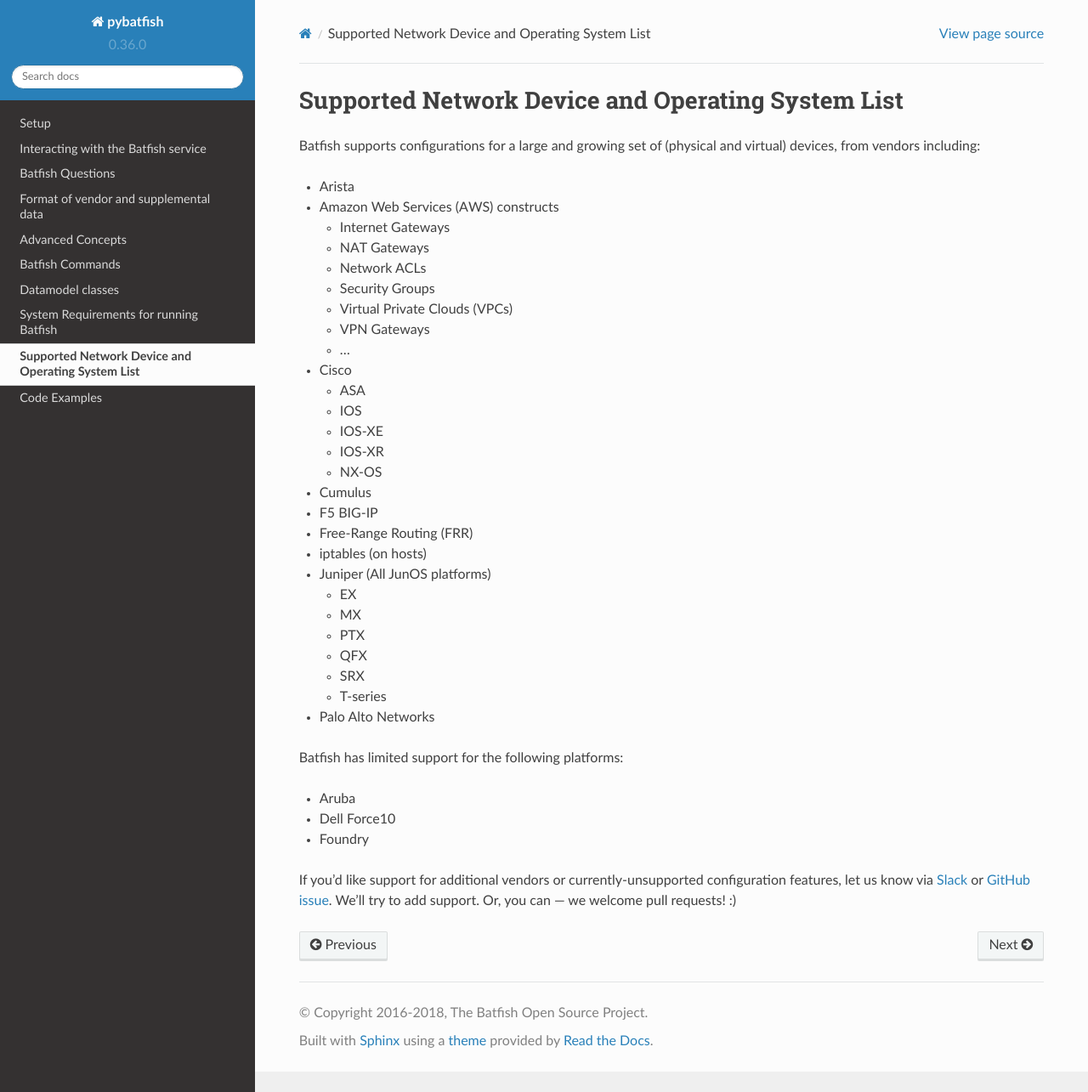
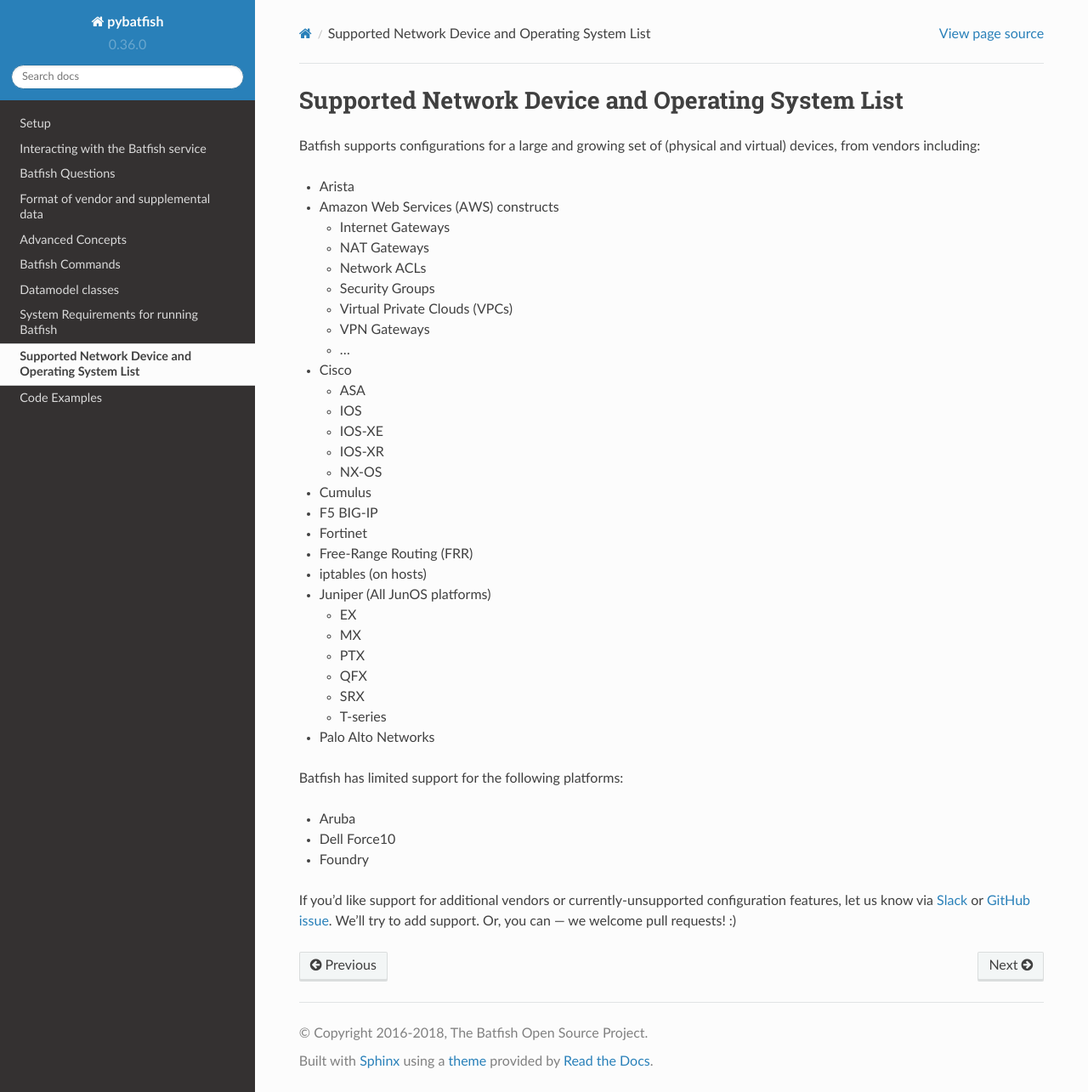
Before and after one commit to batfish/pybatfish, a Sphinx documentation site: the page built from docs/source/supported_devices.rst, in a window 1280 px wide and 1285 px high. Shown: the whole window at 85% size. Built offline with Sphinx 7.4.7 and the Read the Docs theme 2.0.0, drawn with Linux system fonts in a browser that asks for light colours; pages that are not in the unit, such as notebooks, are missing from menus.

Commit message:
Update supported_devices.rst (#730)
* Update supported_devices.rst

Add Fortinet to supported platforms list

```diff
--- a/docs/source/supported_devices.rst
+++ b/docs/source/supported_devices.rst
@@ -25,6 +25,7 @@
 
 * Cumulus
 * F5 BIG-IP
+* Fortinet
 * Free-Range Routing (FRR)
 * iptables (on hosts)
 * Juniper (All JunOS platforms)
```
